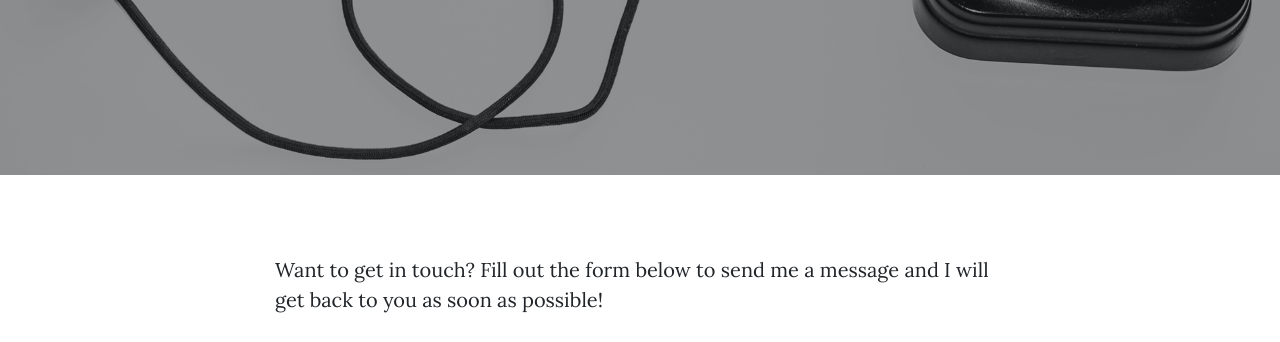
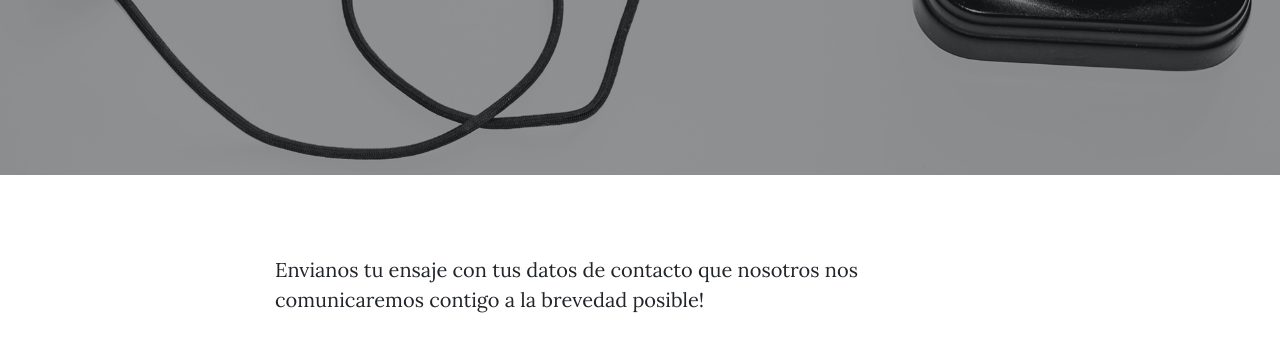
Before and after one commit to Israe593/Pagina-Web, a website: page contact.html in a window 1280 px wide. Shown: the part 430-772 px from the top of the page. Drawn offline with nearby package versions, Linux system fonts and the light colour scheme.

Commit message:
Update contact.html

```diff
--- a/contact.html
+++ b/contact.html
@@ -73,7 +73,7 @@
   <div class="container">
     <div class="row">
       <div class="col-lg-8 col-md-10 mx-auto">
-        <p>Want to get in touch? Fill out the form below to send me a message and I will get back to you as soon as possible!</p>
+        <p>Envianos tu ensaje con tus datos de contacto que nosotros nos comunicaremos contigo a la brevedad posible!</p>
         <!-- Contact Form - Enter your email address on line 19 of the mail/contact_me.php file to make this form work. -->
         <!-- WARNING: Some web hosts do not allow emails to be sent through forms to common mail hosts like Gmail or Yahoo. It's recommended that you use a private domain email address! -->
         <!-- To use the contact form, your site must be on a live web host with PHP! The form will not work locally! -->
```
